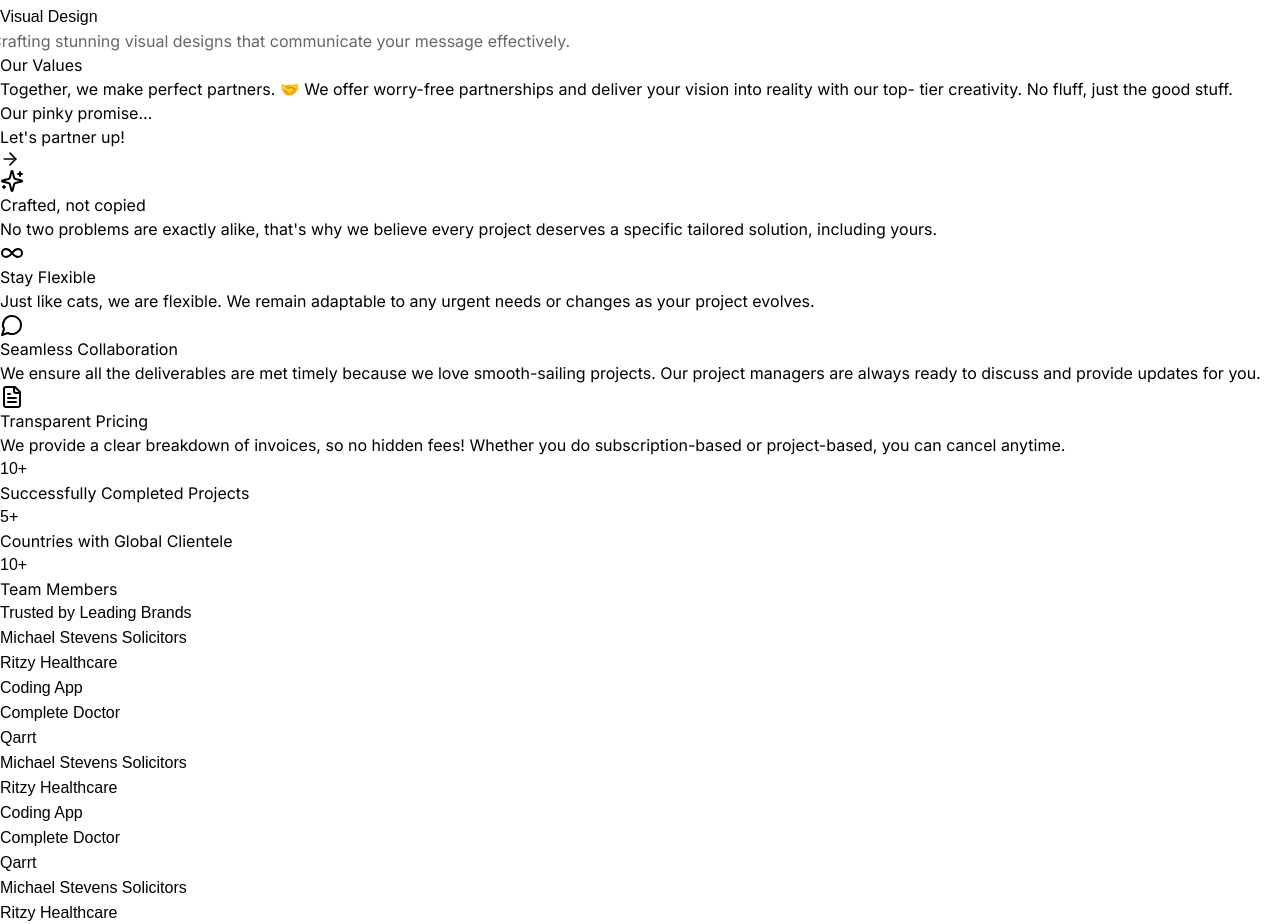
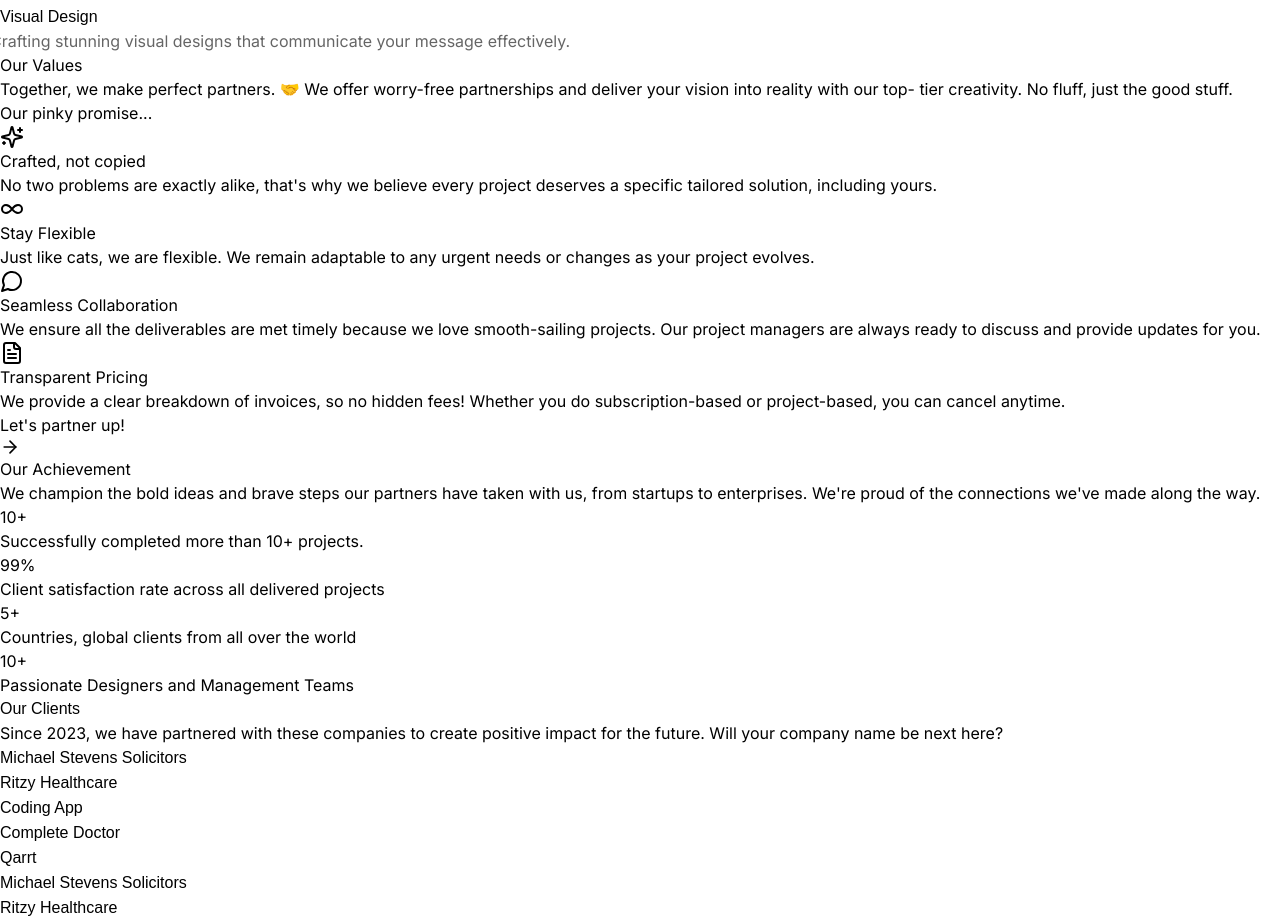
Before and after one commit to osaroDEV/codeillustrated-studio, a Next.js app: page /labs/ in a window 1280 px wide. Shown: the part 780-1704 px from the top of the page. Built offline with nearby package versions, Linux system fonts and the light colour scheme; a web font is replaced by a local one.

Commit message:
add Value section

```diff
--- a/app/page.tsx
+++ b/app/page.tsx
@@ -5,13 +5,14 @@
 import AboutSection from '@/components/sections/AboutSection';
 import { FeaturedWorks } from '@/components/sections/FeaturedWorks';
 import { Services } from '@/components/sections/Services';
-import { Statistics } from '@/components/sections/Statistics';
+// import { Statistics } from '@/components/sections/Statistics';
 import { ClientLogos } from '@/components/sections/ClientLogos';
 import { Testimonials } from '@/components/sections/Testimonials';
 import { Footer } from '@/components/sections/Footer';
 import { CustomCursor } from '@/components/CustomCursor';
 import { useEffect } from 'react';
 import ValueSection from '@/components/sections/ValueSection';
+import AchievementsSection from '@/components/sections/Achievements';
 
 export default function Home() {
   useEffect(() => {
@@ -40,7 +41,8 @@
       <FeaturedWorks />
       <Services />
       <ValueSection />
-      <Statistics />
+      {/* <Statistics /> */}
+      <AchievementsSection />
       <ClientLogos />
       <Testimonials />
       <Footer />
--- /dev/null
+++ b/components/sections/Achievements.tsx
@@ -0,0 +1,138 @@
+import React, { useEffect, useRef, useState } from "react";
+
+interface StatCardProps {
+  number: string;
+  label: string;
+  isVisible: boolean;
+}
+
+const StatCard: React.FC<StatCardProps> = ({ number, label, isVisible }) => {
+  const [displayNumber, setDisplayNumber] = useState(0);
+  const hasAnimatedRef = useRef(false);
+
+  // Parse the number to get the numeric value and suffix
+  const parseNumber = (str: string) => {
+    const match = str.match(/(\d+)/);
+    const numericValue = match ? parseInt(match[0]) : 0;
+    const suffix = str.replace(/\d+/, "");
+    return { numericValue, suffix };
+  };
+
+  const { numericValue, suffix } = parseNumber(number);
+
+  useEffect(() => {
+    if (isVisible && !hasAnimatedRef.current) {
+      hasAnimatedRef.current = true;
+
+      const startTime = Date.now();
+      const duration = 2000; // 2 seconds
+
+      const animate = () => {
+        const elapsed = Date.now() - startTime;
+        const progress = Math.min(elapsed / duration, 1);
+
+        const current = Math.floor(progress * numericValue);
+        setDisplayNumber(current);
+
+        if (progress < 1) {
+          requestAnimationFrame(animate);
+        } else {
+          setDisplayNumber(numericValue);
+        }
+      };
+
+      requestAnimationFrame(animate);
+    }
+  }, [isVisible, numericValue]);
+
+  return (
+    <div className="flex flex-col space-y-4">
+      <div className="text-6xl md:text-7xl lg:text-8xl font-bold">
+        <span className="text-white">{displayNumber}</span>
+        <span className="text-[#4A9EFF]">{suffix}</span>
+      </div>
+      <p className="text-[#808080] text-base md:text-lg leading-relaxed max-w-xs">
+        {label}
+      </p>
+    </div>
+  );
+};
+
+const AchievementsSection: React.FC = () => {
+  const sectionRef = useRef<HTMLDivElement>(null);
+  const [isVisible, setIsVisible] = useState(false);
+
+  const stats = [
+    {
+      number: "10+",
+      label: "Successfully completed more than 10+ projects.",
+    },
+    {
+      number: "99%",
+      label: "Client satisfaction rate across all delivered projects",
+    },
+    {
+      number: "5+",
+      label: "Countries, global clients from all over the world",
+    },
+    {
+      number: "10+",
+      label: "Passionate Designers and Management Teams",
+    },
+  ];
+
+  useEffect(() => {
+    const observer = new IntersectionObserver(
+      (entries) => {
+        entries.forEach((entry) => {
+          if (entry.isIntersecting) {
+            setIsVisible(true);
+          }
+        });
+      },
+      { threshold: 0.2 }
+    );
+
+    if (sectionRef.current) {
+      observer.observe(sectionRef.current);
+    }
+
+    return () => {
+      if (sectionRef.current) {
+        observer.unobserve(sectionRef.current);
+      }
+    };
+  }, []);
+
+  return (
+    <section
+      ref={sectionRef}
+      className="bg-[#1c1c1c] text-white px-6 py-16 md:px-12 md:py-24 lg:px-24 lg:py-32"
+    >
+      <div className="max-w-7xl mx-auto">
+        <h2 className="text-[#4A9EFF] text-lg md:text-xl font-medium mb-8 md:mb-12">
+          Our Achievement
+        </h2>
+
+        <h3 className="text-3xl md:text-4xl lg:text-5xl xl:text-6xl font-normal leading-tight mb-16 md:mb-24 max-w-5xl text-white">
+          We champion the bold ideas and brave steps our partners have taken
+          with us, from startups to enterprises. We're proud of the connections
+          we've made along the way.
+        </h3>
+
+        <div className="grid grid-cols-1 sm:grid-cols-2 lg:grid-cols-4 gap-12 md:gap-16 lg:gap-8 xl:gap-12">
+          {stats.map((stat, index) => (
+            <StatCard
+              key={index}
+              number={stat.number}
+              label={stat.label}
+              isVisible={isVisible}
+            />
+          ))}
+        </div>
+      </div>
+    </section>
+  );
+};
+
+export default AchievementsSection;
--- a/components/sections/ClientLogos.tsx
+++ b/components/sections/ClientLogos.tsx
@@ -37,8 +37,9 @@
     <section className="py-24 px-6 lg:px-12 bg-gray-50 overflow-hidden">
       <div className="max-w-7xl mx-auto mb-16">
         <h2 className="text-4xl md:text-6xl lg:text-7xl font-bold anton-sc text-center">
-          Trusted by Leading Brands
+          Our Clients
         </h2>
+        <p className='mt-5 w-3/4 mx-auto text-center sm:text-2xl md:text-3xl'>Since 2023, we have partnered with these companies to create positive impact for the future. Will your company name be next here?</p>
       </div>
 
       <div
--- a/components/sections/ValueSection.tsx
+++ b/components/sections/ValueSection.tsx
@@ -145,13 +145,6 @@
             <h2 className="text-2xl md:text-3xl font-light text-gray-800">
               Our pinky promise...
             </h2>
-
-            <button className="flex items-center space-x-3 bg-blue-500 hover:bg-blue-600 text-white px-6 py-3 rounded-full transition-colors duration-200 group w-fit">
-              <span className="font-medium">Let's partner up!</span>
-              <div className="bg-blue-400 group-hover:bg-blue-500 p-2 rounded-full transition-colors duration-200">
-                <ArrowRight size={20} />
-              </div>
-            </button>
           </div>
 
           <div className="grid grid-cols-1 sm:grid-cols-2 gap-8 lg:gap-10">
@@ -165,6 +158,12 @@
             ))}
           </div>
         </div>
+        <button className="flex items-center space-x-3 bg-blue-500 hover:bg-blue-600 text-white px-6 py-3 rounded-full transition-colors duration-200 group w-fit mt-10">
+          <span className="font-medium">Let's partner up!</span>
+          <div className="bg-blue-400 group-hover:bg-blue-500 p-2 rounded-full transition-colors duration-200">
+            <ArrowRight size={20} />
+          </div>
+        </button>
       </section>
     </section>
   );
```
